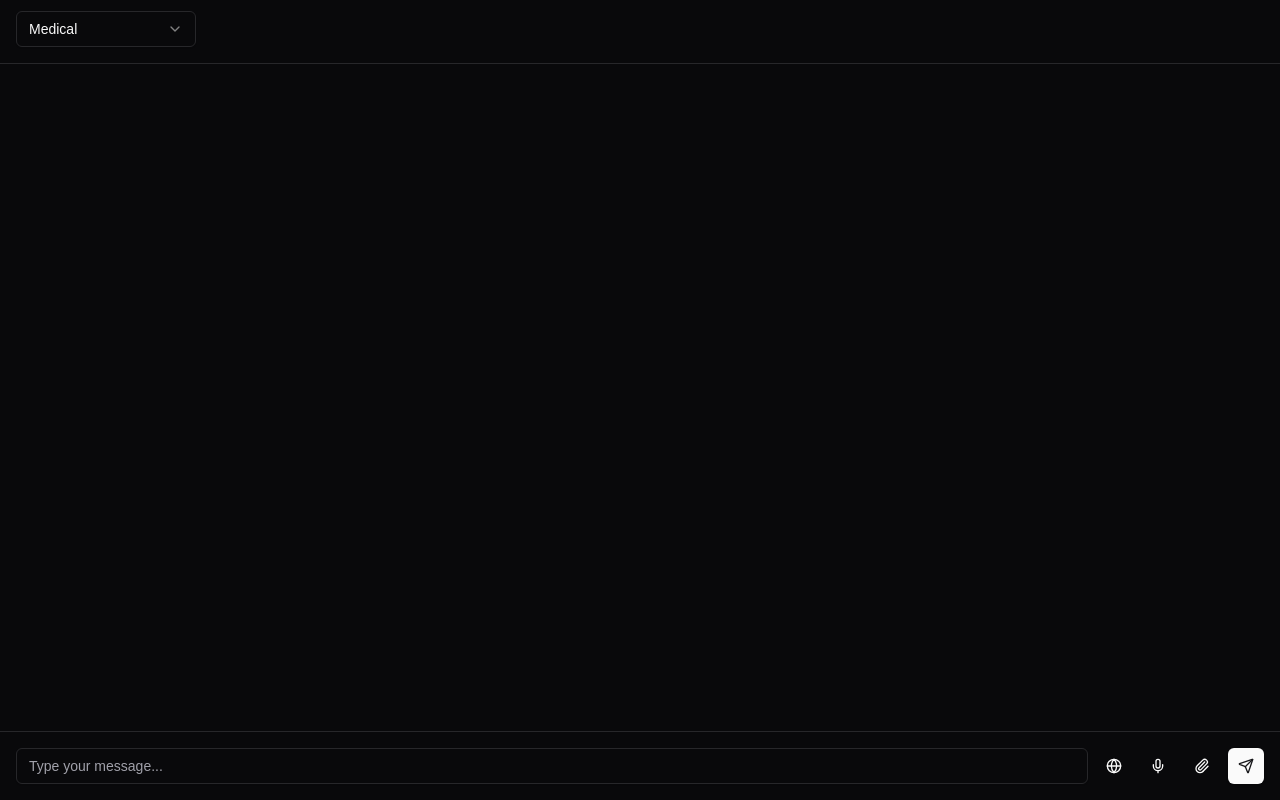
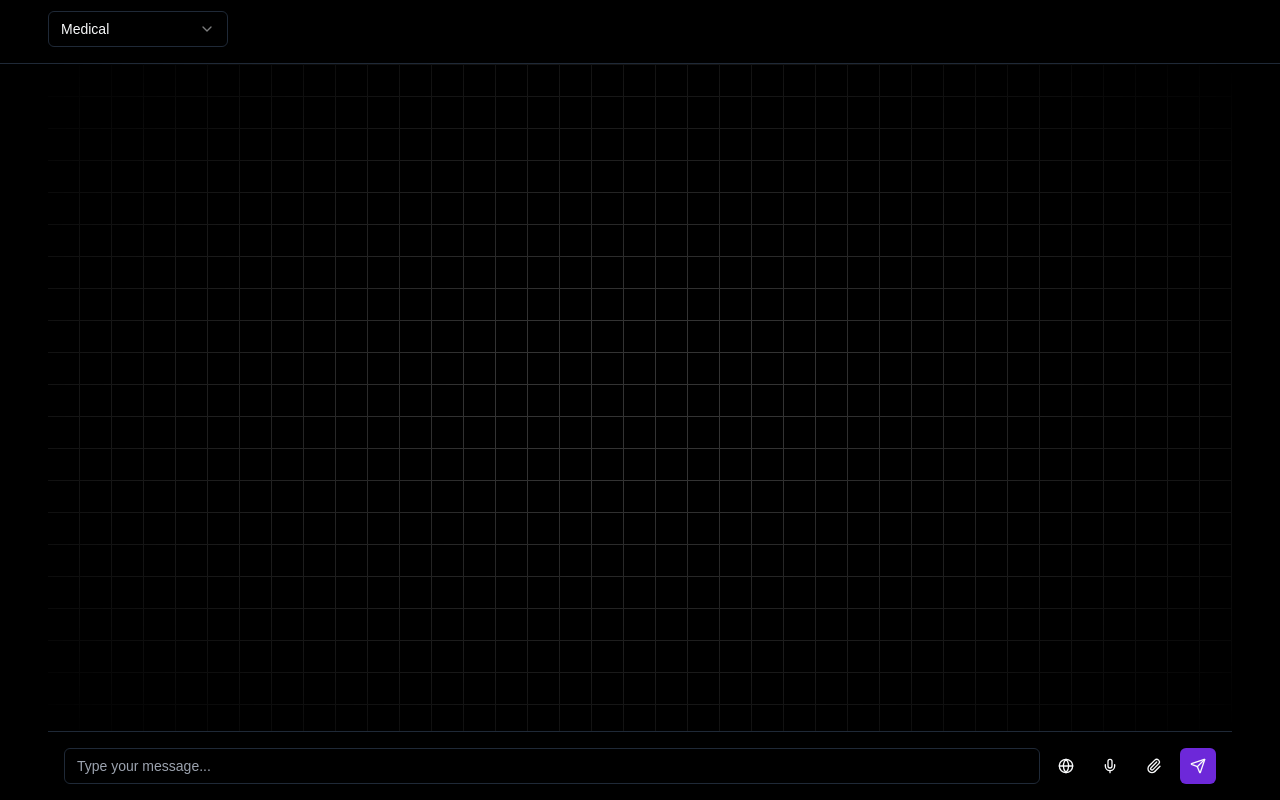
Before and after one commit to 3xCaffeine/rag, a Next.js app in the folder frontend/: page / in a window 1280 px wide. Built offline with nearby package versions, Linux system fonts and the light colour scheme.

Commit message:
fix: UI does NOT look ugly anymo (feat. smod)
thank you so much smod, you the goat
fix: gitignore

```diff
--- a/frontend/package.json
+++ b/frontend/package.json
@@ -18,7 +18,10 @@
     "class-variance-authority": "^0.7.1",
     "clsx": "^2.1.1",
     "cmdk": "1.0.0",
+    "framer-motion": "^12.0.6",
     "lucide-react": "^0.474.0",
+    "mini-svg-data-uri": "^1.4.4",
+    "motion": "^12.0.6",
     "next": "15.1.6",
     "react": "^19.0.0",
     "react-dom": "^19.0.0",
--- a/frontend/src/app/globals.css
+++ b/frontend/src/app/globals.css
@@ -9,24 +9,24 @@ body {
 @layer base {
   :root {
     --background: 0 0% 100%;
-    --foreground: 240 10% 3.9%;
+    --foreground: 0 0% 0%;
     --card: 0 0% 100%;
-    --card-foreground: 240 10% 3.9%;
+    --card-foreground: 0 0% 0%;
     --popover: 0 0% 100%;
-    --popover-foreground: 240 10% 3.9%;
-    --primary: 240 5.9% 10%;
-    --primary-foreground: 0 0% 98%;
-    --secondary: 240 4.8% 95.9%;
-    --secondary-foreground: 240 5.9% 10%;
-    --muted: 240 4.8% 95.9%;
-    --muted-foreground: 240 3.8% 46.1%;
-    --accent: 240 4.8% 95.9%;
-    --accent-foreground: 240 5.9% 10%;
+    --popover-foreground: 0 0% 0%;
+    --primary: 262.1 83.3% 57.8%;
+    --primary-foreground: 210 20% 98%;
+    --secondary: 220 14.3% 95.9%;
+    --secondary-foreground: 220.9 39.3% 11%;
+    --muted: 220 14.3% 95.9%;
+    --muted-foreground: 220 8.9% 46.1%;
+    --accent: 220 14.3% 95.9%;
+    --accent-foreground: 220.9 39.3% 11%;
     --destructive: 0 84.2% 60.2%;
-    --destructive-foreground: 0 0% 98%;
-    --border: 240 5.9% 90%;
-    --input: 240 5.9% 90%;
-    --ring: 240 5.9% 10%;
+    --destructive-foreground: 210 20% 98%;
+    --border: 220 13% 91%;
+    --input: 220 13% 91%;
+    --ring: 262.1 83.3% 57.8%;
     --radius: 0.5rem;
     --chart-1: 12 76% 61%;
     --chart-2: 173 58% 39%;
@@ -36,25 +36,25 @@ body {
   }
 
   .dark {
-    --background: 240 10% 3.9%;
-    --foreground: 0 0% 98%;
-    --card: 240 10% 3.9%;
-    --card-foreground: 0 0% 98%;
-    --popover: 240 10% 3.9%;
-    --popover-foreground: 0 0% 98%;
-    --primary: 0 0% 98%;
-    --primary-foreground: 240 5.9% 10%;
-    --secondary: 240 3.7% 15.9%;
-    --secondary-foreground: 0 0% 98%;
-    --muted: 240 3.7% 15.9%;
-    --muted-foreground: 240 5% 64.9%;
-    --accent: 240 3.7% 15.9%;
-    --accent-foreground: 0 0% 98%;
+    --background: 0 0% 0%;
+    --foreground: 210 20% 98%;
+    --card: 0 0% 0%;
+    --card-foreground: 210 20% 98%;
+    --popover: 0 0% 0%;
+    --popover-foreground: 210 20% 98%;
+    --primary: 263.4 70% 50.4%;
+    --primary-foreground: 210 20% 98%;
+    --secondary: 215 27.9% 16.9%;
+    --secondary-foreground: 210 20% 98%;
+    --muted: 215 27.9% 16.9%;
+    --muted-foreground: 217.9 10.6% 64.9%;
+    --accent: 215 27.9% 16.9%;
+    --accent-foreground: 210 20% 98%;
     --destructive: 0 62.8% 30.6%;
-    --destructive-foreground: 0 0% 98%;
-    --border: 240 3.7% 15.9%;
-    --input: 240 3.7% 15.9%;
-    --ring: 240 4.9% 83.9%;
+    --destructive-foreground: 210 20% 98%;
+    --border: 215 27.9% 16.9%;
+    --input: 215 27.9% 16.9%;
+    --ring: 263.4 70% 50.4%;
     --chart-1: 220 70% 50%;
     --chart-2: 160 60% 45%;
     --chart-3: 30 80% 55%;
--- a/frontend/src/app/page.tsx
+++ b/frontend/src/app/page.tsx
@@ -24,10 +24,10 @@ export default function Home() {
   return (
     <CategoryProvider>
       <main className="h-screen flex flex-col overflow-hidden">
-        <div className="flex-none p-4 border-b">
+        <div className="flex-none p-4 border-b lg:px-12">
           <CategorySelector />
         </div>
-        <div className="flex-1 min-h-0">
+        <div className="flex-1 min-h-0 lg:px-12">
           <PromptForm />
         </div>
       </main>
--- /dev/null
+++ b/frontend/src/app/test/page.tsx
@@ -0,0 +1,19 @@
+import React from "react";
+import { Button } from "@/components/ui/button";
+
+export default function GridBackgroundDemo() {
+  return (
+    <div>
+      {" "}
+      <Button
+        className="inline-flex h-12 animate-shimmer items-center justify-center rounded-md border border-slate-800 bg-[linear-gradient(110deg,#000103,45%,#1e2631,55%,#000103)] bg-[length:200%_100%] px-6 font-medium text-slate-400 transition-colors focus:outline-none focus:ring-2 focus:ring-slate-400 focus:ring-offset-2 focus:ring-offset-slate-50"
+      >
+        Borders are cool
+      </Button>
+      <div className="h-[50rem] w-full dark:bg-black bg-white  dark:bg-grid-white/[0.2] bg-grid-black/[0.2] relative flex items-center justify-center">
+        {/* Radial gradient for the container to give a faded look */}
+        <div className="absolute pointer-events-none inset-0 flex items-center justify-center dark:bg-black bg-white [mask-image:radial-gradient(ellipse_at_center,transparent_20%,black)]"></div>
+      </div>
+    </div>
+  );
+}
--- a/frontend/src/components/PromptForm.tsx
+++ b/frontend/src/components/PromptForm.tsx
@@ -322,7 +322,12 @@ export default function PromptForm() {
 
   return (
     <div className="flex flex-col h-[calc(100vh-4rem)]">
-      <div className="flex-1 overflow-y-auto p-4 space-y-4">
+      <div className="flex-1 overflow-y-auto p-4 space-y-4 dark:bg-black bg-white dark:bg-grid-white/[0.2] bg-grid-black/[0.2] relative">
+        {/* Radial gradient overlay */}
+        <div className="absolute pointer-events-none inset-0 dark:bg-black bg-white [mask-image:radial-gradient(ellipse_at_center,transparent_20%,black)]"></div>
+
+        {/* Messages container - make it relative to appear above the gradient */}
+        <div className="relative">
           {messages.map((message, index) => (
             <MessageBubble
               key={index}
@@ -334,8 +339,9 @@ export default function PromptForm() {
           ))}
           <div ref={messagesEndRef} />
         </div>
+      </div>
 
-      <form onSubmit={handleSubmit} className="p-4 border-t">
+      <form onSubmit={handleSubmit} className="p-4 border-t bg-background">
         <div className="flex flex-col space-y-2">
           {(selectedImage || selectedPdf) && (
             <FilePreview
--- a/frontend/tailwind.config.ts
+++ b/frontend/tailwind.config.ts
@@ -1,8 +1,25 @@
 import type { Config } from "tailwindcss";
+const defaultTheme = require("tailwindcss/defaultTheme");
+const svgToDataUri = require("mini-svg-data-uri");
+const colors = require("tailwindcss/colors");
+const {
+  default: flattenColorPalette,
+} = require("tailwindcss/lib/util/flattenColorPalette");
+
+function addVariablesForColors({ addBase, theme }: any) {
+  let allColors = flattenColorPalette(theme("colors"));
+  let newVars = Object.fromEntries(
+    Object.entries(allColors).map(([key, val]) => [`--${key}`, val])
+  );
+
+  addBase({
+    ":root": newVars,
+  });
+}
 
 export default {
-    darkMode: ["class"],
-    content: [
+  darkMode: ["class"],
+  content: [
     "./src/pages/**/*.{js,ts,jsx,tsx,mdx}",
     "./src/components/**/*.{js,ts,jsx,tsx,mdx}",
     "./src/app/**/*.{js,ts,jsx,tsx,mdx}",
@@ -56,31 +73,45 @@ export default {
   			md: 'calc(var(--radius) - 2px)',
   			sm: 'calc(var(--radius) - 4px)'
   		},
-      typography: {
-        DEFAULT: {
-          css: {
-            maxWidth: 'none',
-            color: 'inherit',
-            a: {
-              color: 'inherit',
-              textDecoration: 'underline',
-            },
-            // Remove default prose margins to preserve existing spacing
-            p: {
-              marginTop: 0,
-              marginBottom: 0,
-            },
-            'ul, ol': {
-              marginTop: 0,
-              marginBottom: 0,
-            }
+      animation: {
+        shimmer: "shimmer 2s linear infinite"
+      },
+      keyframes: {
+        shimmer: {
+          from: {
+            backgroundPosition: "0 0"
           },
-        },
-      },
+          to: {
+            backgroundPosition: "-200% 0"
+          }
+        }
+      }
   	}
   },
   plugins: [
-    require('@tailwindcss/typography'),
-    require("tailwindcss-animate")
+    require("tailwindcss-animate"),
+    addVariablesForColors,
+    function ({ matchUtilities, theme }: any) {
+      matchUtilities(
+        {
+          "bg-grid": (value: any) => ({
+            backgroundImage: `url("${svgToDataUri(
+              `<svg xmlns="http://www.w3.org/2000/svg" viewBox="0 0 32 32" width="32" height="32" fill="none" stroke="${value}"><path d="M0 .5H31.5V32"/></svg>`
+            )}")`,
+          }),
+          "bg-grid-small": (value: any) => ({
+            backgroundImage: `url("${svgToDataUri(
+              `<svg xmlns="http://www.w3.org/2000/svg" viewBox="0 0 32 32" width="8" height="8" fill="none" stroke="${value}"><path d="M0 .5H31.5V32"/></svg>`
+            )}")`,
+          }),
+          "bg-dot": (value: any) => ({
+            backgroundImage: `url("${svgToDataUri(
+              `<svg xmlns="http://www.w3.org/2000/svg" viewBox="0 0 32 32" width="16" height="16" fill="none"><circle fill="${value}" id="pattern-circle" cx="10" cy="10" r="1.6257413380501518"></circle></svg>`
+            )}")`,
+          }),
+        },
+        { values: flattenColorPalette(theme("backgroundColor")), type: "color" }
+      );
+    },
   ],
 } satisfies Config;
```
Also changed, not shown: 2 other files (tests, documents, lock files or other folders). Lines whose indentation alone changed are shown as unchanged.
